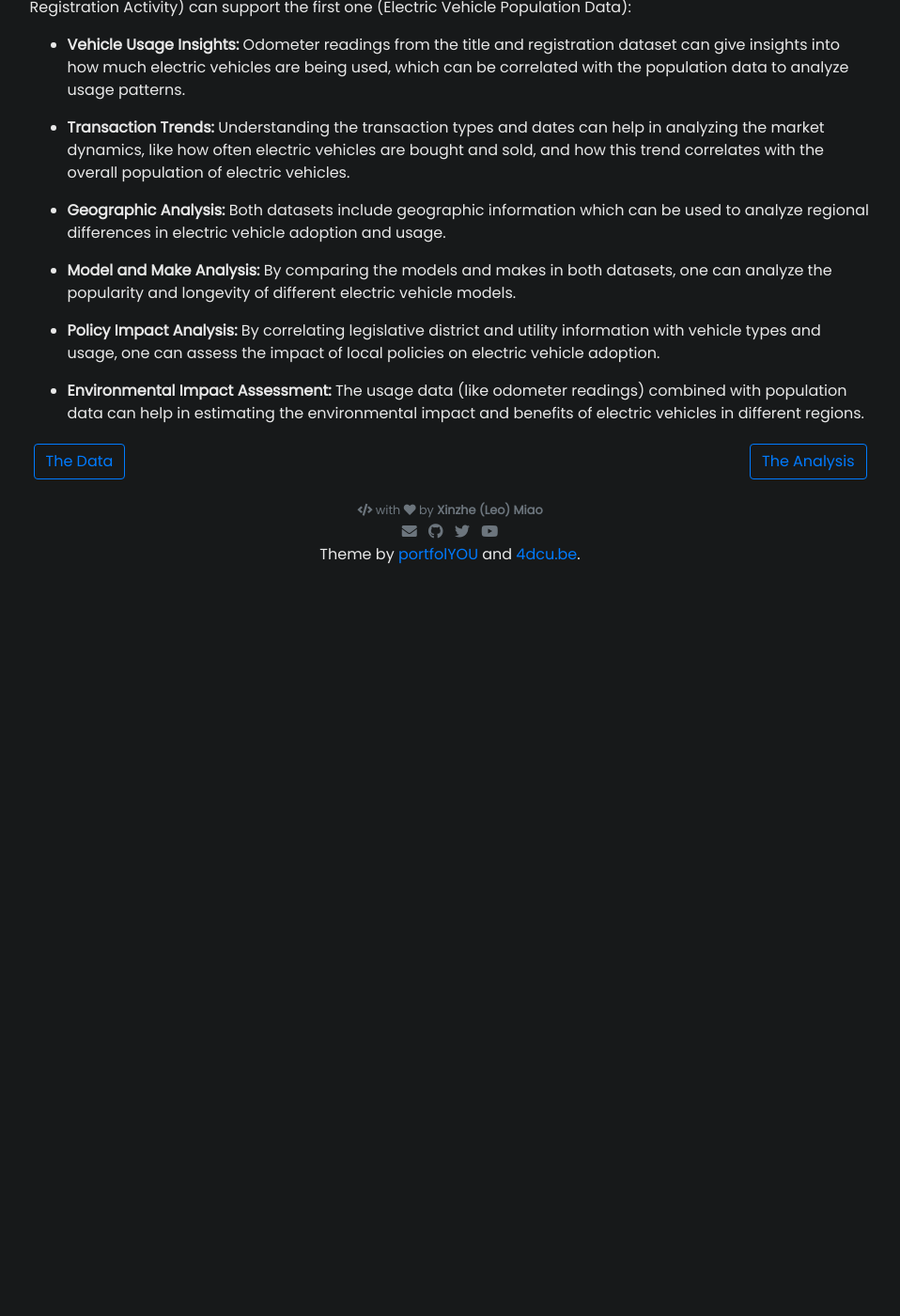
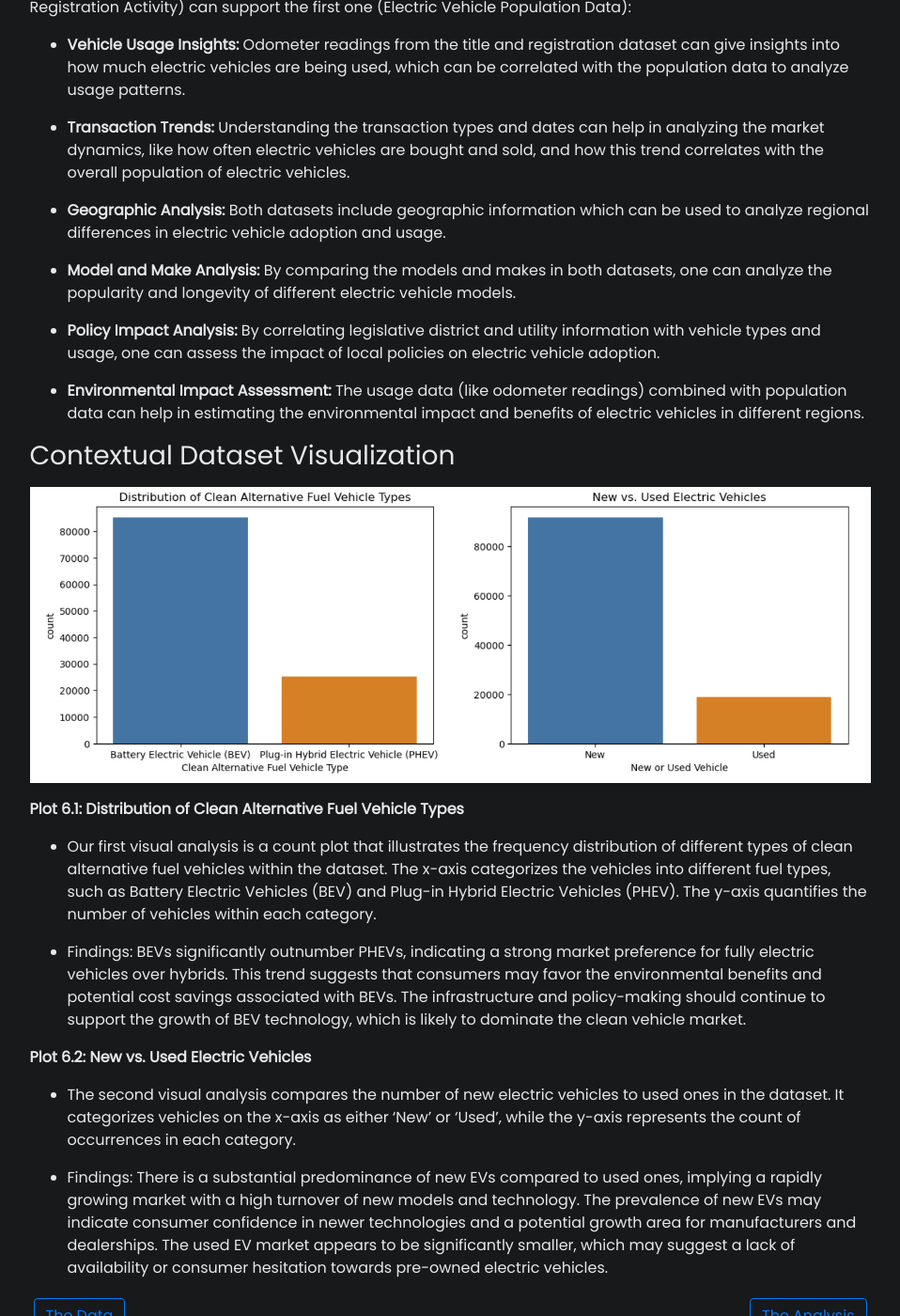
Before and after one commit to XinzheMiao/XinzheMiao.github.io, a Jekyll site: the page built from _projects/4_FinalProject.md, in a window 1280 px wide and 1400 px high, scrolled down 9224 px. Shown: the whole window at 94% size, without its empty margins (161-1119 px from the left). Built offline with Jekyll 4.4.1, drawn with Linux system fonts in a browser that asks for light colours; nearby versions of some CDN libraries; before the commit the page ends 9842 px from its top, so only the background shows below that.

Commit message:
Updated Final Project.

```diff
--- a/_projects/4_FinalProject.md
+++ b/_projects/4_FinalProject.md
@@ -144,7 +144,26 @@ This dataset **"Electric_Vehicle_Title_and_Registration_Activity.csv"**, as one
 * **Environmental Impact Assessment:** The usage data (like odometer readings) combined with population data can help in estimating the environmental impact and benefits of electric vehicles in different regions.
 
 
+### Contextual Dataset Visualization
+<img src="{{ site.baseurl }}/assets/pngs/plot6.png" style="width: 100%">
 
+**Plot 6.1: Distribution of Clean Alternative Fuel Vehicle Types**
+
+* Our first visual analysis is a count plot that illustrates the frequency distribution of different types of clean alternative fuel vehicles within the dataset. The x-axis categorizes the vehicles into different fuel types, such as Battery Electric Vehicles (BEV) and Plug-in Hybrid Electric Vehicles (PHEV). The y-axis quantifies the number of vehicles within each category.
+
+* Findings:
+BEVs significantly outnumber PHEVs, indicating a strong market preference for fully electric vehicles over hybrids.
+This trend suggests that consumers may favor the environmental benefits and potential cost savings associated with BEVs.
+The infrastructure and policy-making should continue to support the growth of BEV technology, which is likely to dominate the clean vehicle market.
+
+**Plot 6.2: New vs. Used Electric Vehicles**
+
+* The second visual analysis compares the number of new electric vehicles to used ones in the dataset. It categorizes vehicles on the x-axis as either 'New' or 'Used', while the y-axis represents the count of occurrences in each category.
+
+* Findings:
+There is a substantial predominance of new EVs compared to used ones, implying a rapidly growing market with a high turnover of new models and technology.
+The prevalence of new EVs may indicate consumer confidence in newer technologies and a potential growth area for manufacturers and dealerships.
+The used EV market appears to be significantly smaller, which may suggest a lack of availability or consumer hesitation towards pre-owned electric vehicles.
 
 <!-- these are written in a combo of html and liquid -->
 
```
Also changed, not shown: assets/pngs/plot6.png (added).
